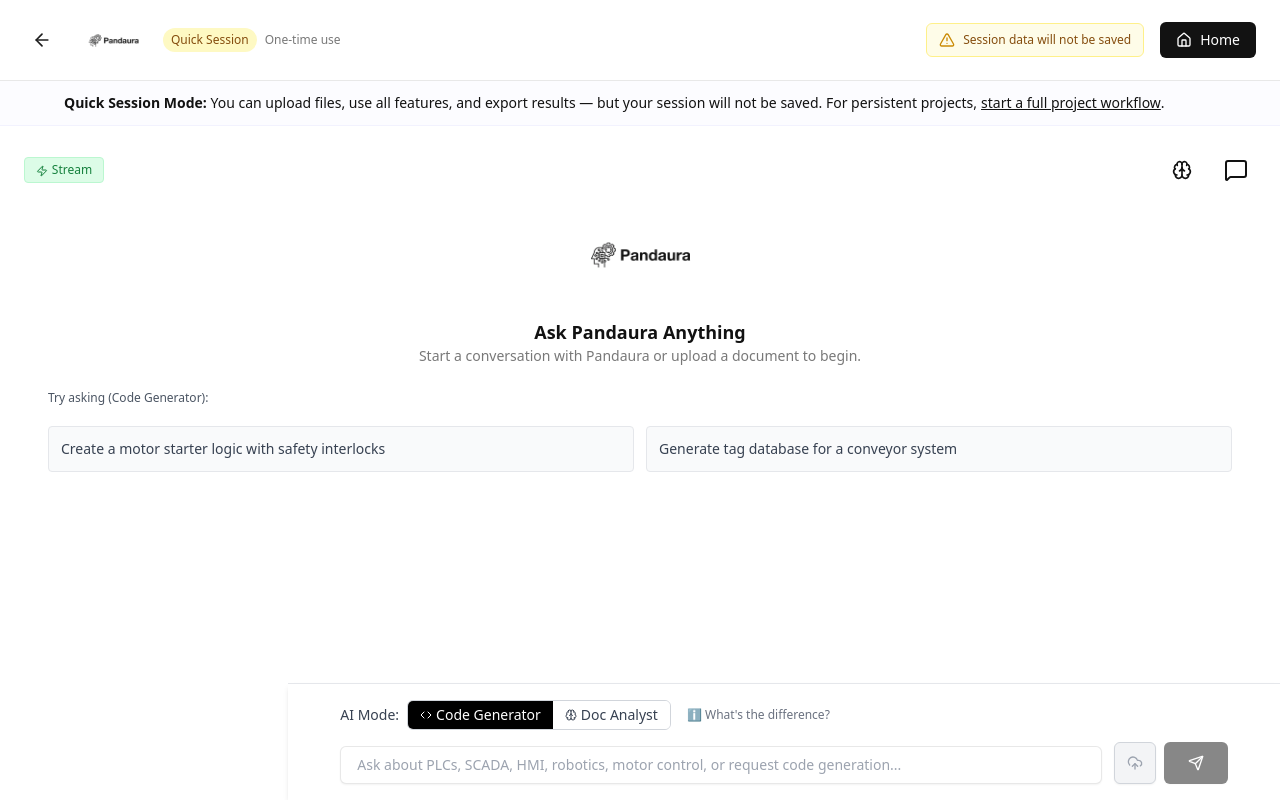
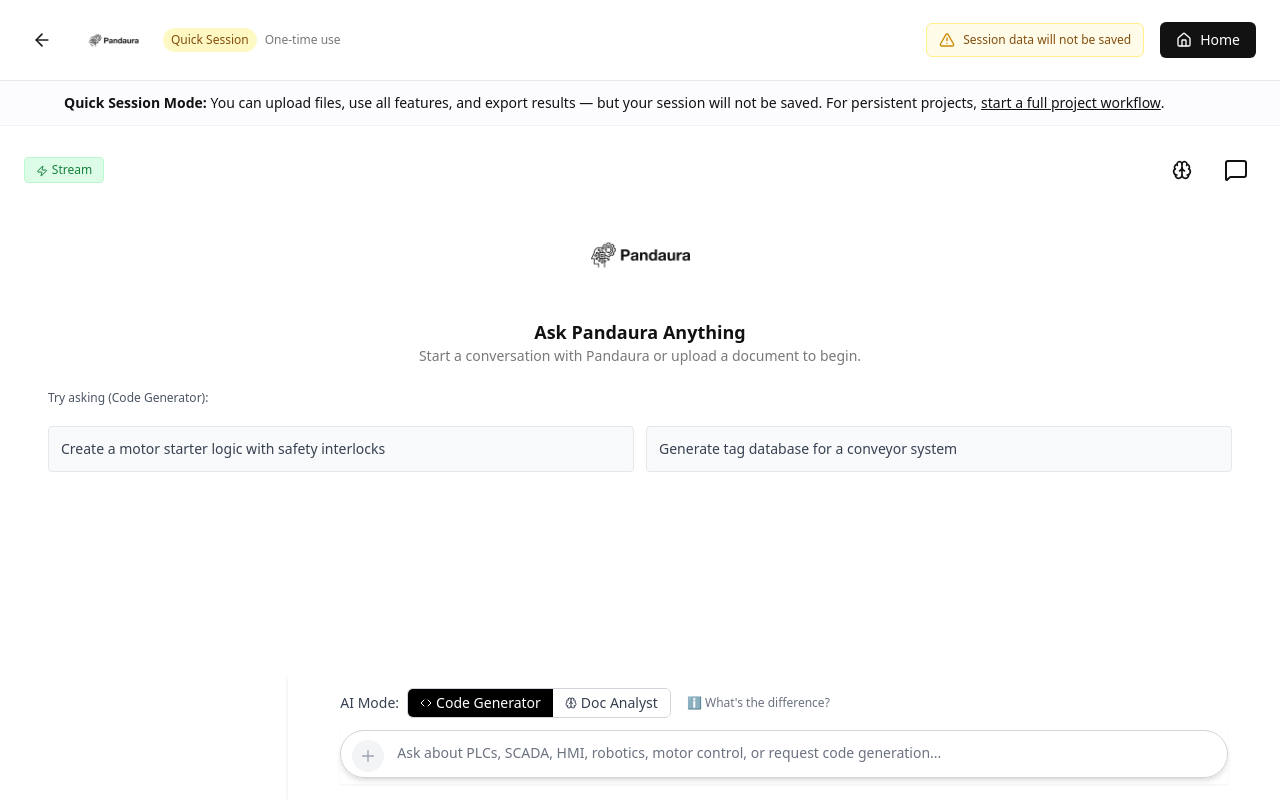
Before and after one commit to natasha-maryam/pandaura, a React (Vite) app: page /tool/assistant in a window 1280 px wide. Built offline with nearby package versions, Linux system fonts and the light colour scheme.

Commit message:
updated ask pandaura ui

```diff
--- a/src/pages/AskPandaura.tsx
+++ b/src/pages/AskPandaura.tsx
@@ -16,6 +16,7 @@
   FileText,
   Brain,
   AlertCircle,
+  ArrowUp,
 } from "lucide-react";
 import pandauraLogo from "../assets/chatlogo.jpg";
 import logo from "../assets/logo.png";
@@ -1517,7 +1518,7 @@
 
       {/* Fixed Bottom Input */}
       <div
-        className={`fixed bottom-0 right-0 bg-white border-t px-6 py-4 shadow-md z-30 transition-all duration-200 ${
+        className={`fixed bottom-0 right-0 bg-white px-6 py-4 shadow-md z-30 transition-all duration-200 ${
           sidebarCollapsed ? "left-16" : "left-72"
         }`}
       >
@@ -1708,37 +1709,11 @@
           </div>
         )}
 
-        <div className="flex items-end gap-3   max-w-[94%] mx-auto">
-          {/* Wider max width for full use of space */}
-          <textarea
-            value={chatMessage}
-            onChange={(e) => setChatMessage(e.target.value)}
-            onKeyDown={(e) => {
-              if (e.key === "Enter" && !e.shiftKey) {
-                e.preventDefault();
-                sendMessage();
-              }
-            }}
-            placeholder={
-              selectedWrapper === "A"
-                ? selectedFiles.length > 0
-                  ? "Files are not supported in Code Generator mode. Switch to Document Analyst or clear files."
-                  : "Ask about PLCs, SCADA, HMI, robotics, motor control, or request code generation..."
-                : selectedFiles.length > 0
-                ? "Ask about the uploaded files or add additional instructions..."
-                : "Upload PLC files, documents, or images for analysis..."
-            }
-            className="flex-1 border border-light rounded-md px-4 py-2 bg-surface shadow-sm text-sm text-primary placeholder-muted resize-none focus:outline-none focus:ring-2 focus:ring-accent focus:border-accent transition-all min-h-[36px] max-h-[120px]"
-            rows={1}
-            style={{ height: "auto" }}
-            onInput={(e) => {
-              const target = e.target as HTMLTextAreaElement;
-              target.style.height = "auto";
-              target.style.height = Math.min(target.scrollHeight, 120) + "px";
-            }}
-          />
-          <div className="flex gap-2">
-            <div className="relative">
+        <div className="max-w-[94%] mx-auto">
+          {/* ChatGPT-style input container */}
+          <div className="relative bg-surface shadow-sm">
+
+            {/* Hidden file input */}
             <input
               type="file"
               multiple
@@ -1777,18 +1752,20 @@
                 uploadingFiles
               }
             />
+
+            {/* Plus button inside textarea on the left */}
             <button
               onClick={() =>
                 selectedWrapper === "B"
                   ? document.getElementById("file-upload")?.click()
                   : null
               }
-                className={`border p-3 rounded-md transition-colors shadow-sm relative ${
+              className={`absolute left-3 bottom-3 z-10 w-8 h-8 rounded-full flex items-center justify-center transition-all duration-200 ${
                 selectedWrapper === "A"
-                    ? "bg-gray-100 border-gray-300 text-gray-400 cursor-not-allowed"
+                  ? "bg-gray-100 text-gray-400 cursor-not-allowed"
                   : selectedFiles.length > 0
-                    ? "bg-blue-100 border-blue-300 text-blue-600"
-                    : "bg-white border-light text-primary hover:bg-accent-light"
+                  ? "bg-blue-500 text-white hover:bg-blue-600"
+                  : "bg-gray-100 text-gray-600 hover:bg-gray-200"
               }`}
               title={
                 selectedWrapper === "A"
@@ -1802,17 +1779,49 @@
                 uploadingFiles
               }
             >
-                <UploadCloud className="w-4 h-4" />
-                {selectedFiles.length > 0 && (
-                  <span className="absolute -top-1 -right-1 bg-blue-500 text-white text-xs rounded-full w-5 h-5 flex items-center justify-center">
-                    {selectedFiles.length}
-                  </span>
+              {selectedFiles.length > 0 ? (
+                <span className="text-xs font-medium">{selectedFiles.length}</span>
+              ) : (
+                <svg className="w-4 h-4" fill="none" stroke="currentColor" viewBox="0 0 24 24">
+                  <path strokeLinecap="round" strokeLinejoin="round" strokeWidth={2} d="M12 4v16m8-8H4" />
+                </svg>
               )}
             </button>
-            </div>
+
+            {/* Textarea */}
+            <textarea
+              value={chatMessage}
+              onChange={(e) => setChatMessage(e.target.value)}
+              onKeyDown={(e) => {
+                if (e.key === "Enter" && !e.shiftKey) {
+                  e.preventDefault();
+                  sendMessage();
+                }
+              }}
+              placeholder={
+                selectedWrapper === "A"
+                  ? selectedFiles.length > 0
+                    ? "Files are not supported in Code Generator mode. Switch to Document Analyst or clear files."
+                    : "Ask about PLCs, SCADA, HMI, robotics, motor control, or request code generation..."
+                  : selectedFiles.length > 0
+                  ? "Ask about the uploaded files or add additional instructions..."
+                  : "Upload PLC files, documents, or images for analysis..."
+              }
+              className="w-full bg-transparent rounded-full pl-14 pr-14 py-3 shadow-md text-sm text-gray-900 placeholder-gray-500 resize-none outline-none border border-gray-300 focus-within:ring-2 focus-within:ring-accent focus-within:border-transparent transition-all duration-200 min-h-[48px] max-h-[120px]"
+              rows={1}
+              style={{ height: "auto" }}
+              onInput={(e) => {
+                const target = e.target as HTMLTextAreaElement;
+                target.style.height = "auto";
+                target.style.height = Math.min(target.scrollHeight, 120) + "px";
+              }}
+            />
+
+            {/* Send button - shows as arrow up in circle when there's text */}
+            {(chatMessage.trim() || selectedFiles.length > 0) && (
               <button
                 onClick={sendMessage}
-              className="bg-primary text-white px-6 py-3 rounded-md hover:bg-secondary transition-colors text-sm font-medium shadow-sm disabled:opacity-50 disabled:cursor-not-allowed flex items-center gap-2"
+                className="absolute right-3 bottom-3 w-9 h-9 bg-black text-white rounded-full flex items-center justify-center hover:bg-gray-800 transition-all duration-200 disabled:opacity-50 disabled:cursor-not-allowed"
                 disabled={
                   (!chatMessage.trim() && selectedFiles.length === 0) ||
                   isLoading ||
@@ -1821,14 +1830,12 @@
                 }
               >
                 {isLoading || uploadingFiles ? (
-                <>
                   <Loader2 className="w-4 h-4 animate-spin" />
-                  {uploadingFiles ? "Processing..." : ""}
-                </>
                 ) : (
-                <Send className="w-4 h-4" />
+                  <ArrowUp  className="w-6 h-6"/>
                 )}
               </button>
+            )}
           </div>
         </div>
       </div>
```
Lines whose indentation alone changed are shown as unchanged.
